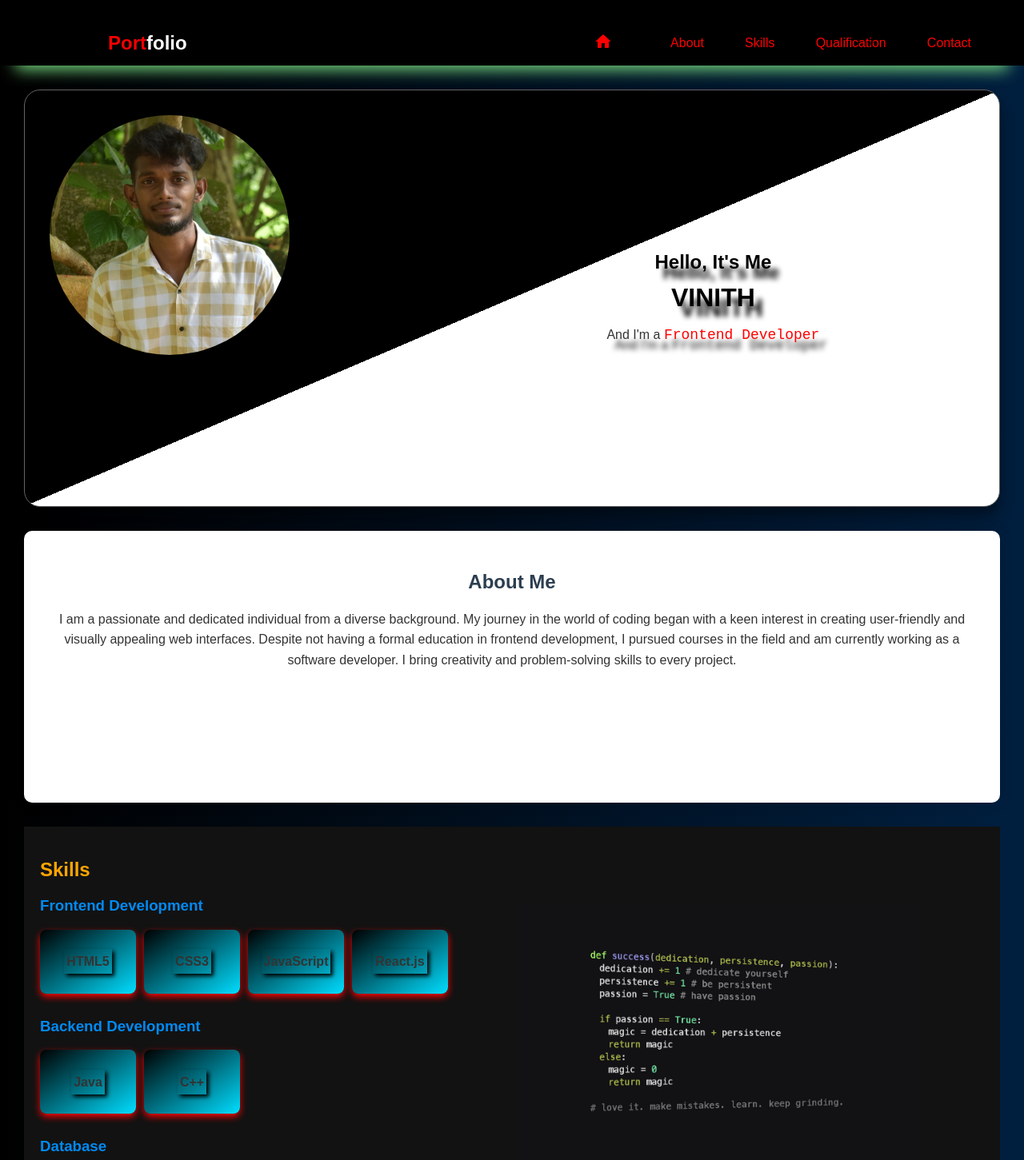
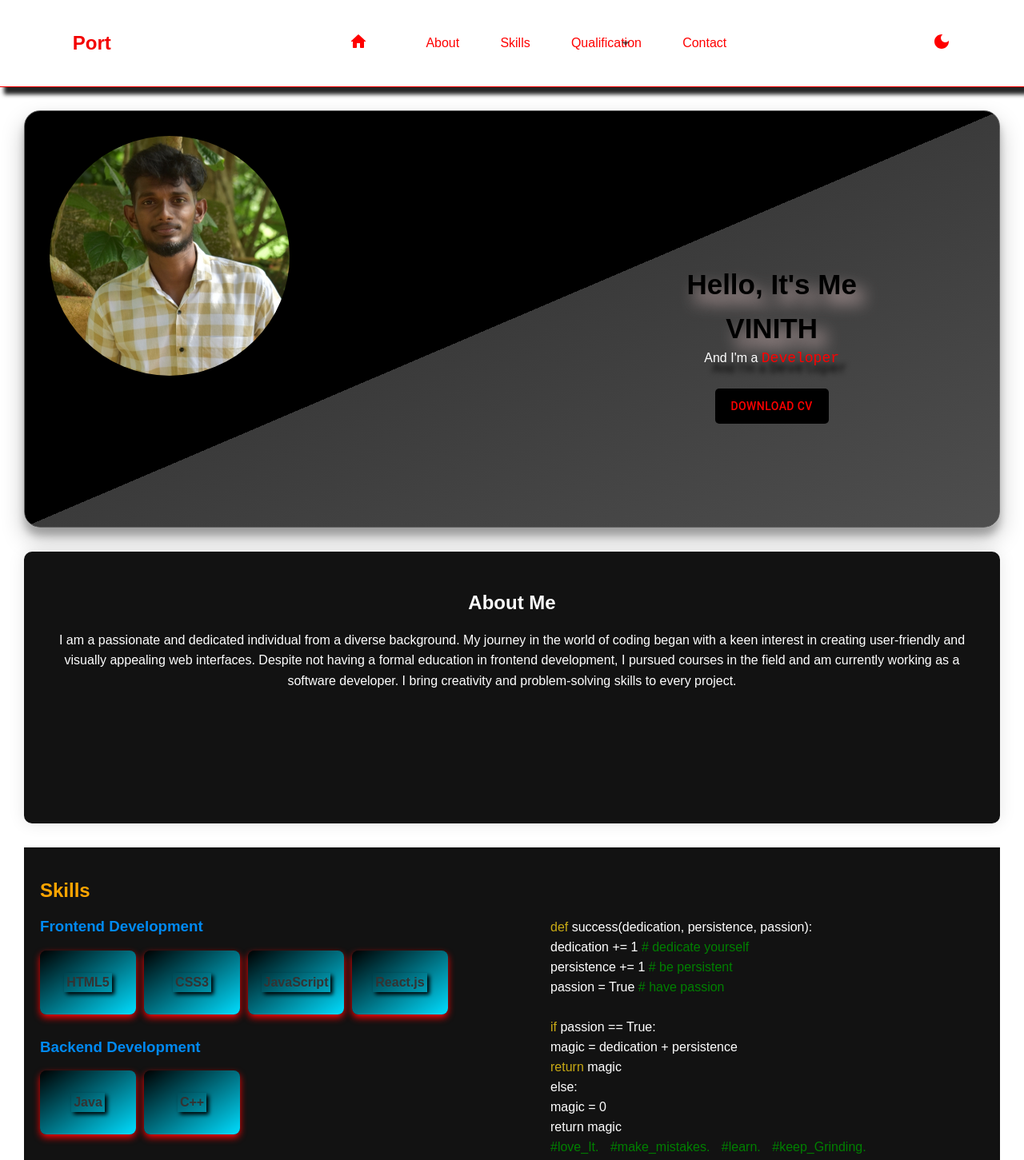
Before and after one commit to vinithp03/Vinith_PersonalPortfolio_website_React, a React (Create React App) app: page / in a window 1280 px wide. Shown: the top 1451 px of the page at 80% size. Built offline with nearby package versions, Linux system fonts and the light colour scheme.

Commit message:
second commit

```diff
--- a/src/App.css
+++ b/src/App.css
@@ -4,7 +4,7 @@ body {
   margin: 0;
   padding: 0;
   font-family: 'Arial', sans-serif;
-  background: linear-gradient(90deg, #000000, #001F3F); /* Bluish-black gradient */
+  background: linear-gradient(90deg, #ffffff, #ffffff); /* Bluish-black gradient */
   color: #000000; /* Set the text color to white or a light color */
 }
 
--- a/src/components/Navbar.css
+++ b/src/components/Navbar.css
@@ -1,29 +1,27 @@
 /* Navbar.css */
 
 .navbar {
-  background-color: #000000;
-  color: #fc0000;
   padding: 1rem 0;
-  box-shadow: rgb(117, 215, 125) 0px 25px 20px -20px;
-  height: 50px;
+  box-shadow: 0px 5px 5px -5px;
   width: 100%;
+  transition: background-color 0.5s ease;
+  outline: 1px solid red;
 }
 
 .container {
   display: flex;
-  justify-content: space-between;
+  justify-content: space-evenly;
+  gap: 100px;
   align-items: center;
 }
 
 .logo {
-  margin-left: 135px;
   font-size: 1.5rem;
   font-weight: bold;
-  color: #ff0000;
-  text-decoration: none;
+  cursor: pointer;
+
 }
 
-/* Styles for the first half of the word */
 .first-half {
   color: #f30000;
 }
@@ -38,7 +36,9 @@
   align-items: center;
   gap: 1.2rem;
   margin-right: 50px;
-
+}
+.homii{
+  list-style: none;
 }
 
 .nav-item {
@@ -46,9 +46,8 @@
   color: #ff0000;
   padding: 0.5rem 1rem;
   border-radius: 4px;
-  transition: background 0.3s ease; /* Change to 'background' */
+  transition: background 0.3s ease;
   cursor: pointer;
-  display: inline-block;
 
 }
 
@@ -56,6 +55,30 @@
   background-color: #00baf3;
 }
 
-.nav1{
+.nav1 {
   display: flex;
 }
+
+.light-theme {
+  background-color: #ffffff;
+  color: #000000;
+  box-shadow: 5px 10px 5px rgb(37, 37, 37);
+}
+
+.dark-theme {
+  background-color: #000000;
+  color: #ffffff;
+  box-shadow: 5px 10px 5px rgb(37, 37, 37);
+}
+
+.theme-toggle {
+  cursor: pointer;
+  font-weight: bold;
+  color: #ff0000;
+  transition: filter 0.3s ease; /* Add smooth transition */
+}
+
+.theme-toggle:hover {
+  color: #ffffff;
+  filter: drop-shadow(0 0 5px #dbf300) drop-shadow(0 0 20px #f3ef00) drop-shadow(0 0 30px #e3f300) brightness(1.2); /* Adjust glow effect and brightness on hover */
+}
--- a/src/components/Navbar.js
+++ b/src/components/Navbar.js
@@ -1,11 +1,19 @@
 // Navbar.js
 
-import React from 'react';
+import React, { useState } from 'react';
 import './Navbar.css';
 import HomeRoundedIcon from "@mui/icons-material/HomeRounded";
 import QualificationSelect from './QualificationSelect';
+import DarkModeSharpIcon from '@mui/icons-material/DarkModeSharp';
+import TipsAndUpdatesSharpIcon from '@mui/icons-material/TipsAndUpdatesSharp';
 
 const Navbar = () => {
+  const [isLightTheme, setIsLightTheme] = useState(true);
+
+  const toggleTheme = () => {
+    setIsLightTheme((prevTheme) => !prevTheme);
+  };
+
   const scrollToSection = (sectionId) => {
     const section = document.getElementById(sectionId);
     if (section) {
@@ -13,9 +21,8 @@ const Navbar = () => {
     }
   };
 
-
   return (
-    <nav className="navbar">
+    <nav className={`navbar ${isLightTheme ? 'light-theme' : 'dark-theme'}`}>
       <div className="container">
         <div className="logo" onClick={() => scrollToSection('home')}>
           <span className="first-half">Port</span>
@@ -42,6 +49,10 @@ const Navbar = () => {
             </li>
           </ul>
         </div>
+        <div className="theme-toggle" onClick={toggleTheme}>
+
+          {isLightTheme ? <DarkModeSharpIcon/> : <TipsAndUpdatesSharpIcon/>}
+        </div>
       </div>
     </nav>
   );
--- a/src/components/Profile.css
+++ b/src/components/Profile.css
@@ -3,8 +3,9 @@
 .profile-container {
   display: flex;
   height: 65vh;
+  gap: 100px;
   border: 1px solid rgba(0, 0, 0, 0.267);
-  background: linear-gradient(to bottom right, #000000 0%,  #000000 50%, #ffffff 50%, #ffffff 100%);
+  background: linear-gradient(to bottom right, #000000 0%,  #000000 50%, #3b3b3b 50%, #4e4e4e 100%);
   background-size: 100% 100%;
   margin: 30px;
   box-shadow: rgba(0, 0, 0, 0.25) 0px 14px 28px, rgba(0, 0, 0, 0.22) 0px 10px 10px;
@@ -30,6 +31,7 @@
 }
 
 .profile-info {
+  margin-top: 50px;
   display: flex;
   flex-direction: column;
   justify-content: center;
@@ -54,16 +56,20 @@
 .profile-info h1 {
   font-family: sans-serif;
   margin: 0;
+  font-size: 35px;
   color: #000000;
-  filter: drop-shadow(10px 13px 3px rgb(0, 0, 0));
-  line-height: 45px ;
+  filter: drop-shadow(10px 13px 10px rgb(203, 176, 176));
+  line-height: 35px ;
+  margin-top: 20px;
 }
 
 .profile-info p {
   font-family: sans-serif;
   margin-top: 10px;
   filter: drop-shadow(10px 13px 3px rgb(0, 0, 0));
+  color: #ffffff;
 }
+
 
 .role{
   color: red;
@@ -71,3 +77,19 @@
   font-size: 18px;
 
 }
+
+.profile-info button {
+  margin-top: 20px; /* Adjust the spacing */
+  padding: 10px 20px;
+  background-color: #000000; /* Blue color */
+  color: #ff0000; /* White text color */
+  border: none;
+  border-radius: 5px;
+  cursor: pointer;
+  transition: background-color 0.3s ease; /* Add a smooth transition effect */
+}
+
+.profile-info button:hover {
+  background-color: #ffffff; /* Darker blue on hover */
+  box-shadow: 0px 0px 10px #ff0000;
+}
--- a/src/components/Profile.js
+++ b/src/components/Profile.js
@@ -1,9 +1,21 @@
-// Profile.js
-
 import React from 'react';
 import './Profile.css'; // Import your CSS file for styling
+import Button from '@mui/material/Button';
 
 const Profile = () => {
+  // Function to handle CV download
+  const handleDownloadCV = () => {
+    // Provide the correct path to your CV file
+    const cvPath = '../Vinith_cv.pdf';
+    // Create a temporary link element
+    const link = document.createElement('a');
+    // Set the download attribute and file path
+    link.download = 'Vinith_CV.pdf';
+    link.href = cvPath;
+    // Trigger a click on the link to start the download
+    link.click();
+  };
+
   return (
     <div className="profile-container">
       <div className="profile-image">
@@ -12,7 +24,10 @@ const Profile = () => {
       <div className="profile-info">
         <h2>Hello, It's Me</h2>
         <h1>VINITH</h1>
-        <p>And I'm a <span className='role'>Frontend Developer</span></p>
+        <p>And I'm a <span className="role">Developer</span></p>
+        <Button variant="outlined" color="error" onClick={handleDownloadCV}>
+        Download CV
+        </Button>
       </div>
     </div>
   );
--- a/src/contents/About.css
+++ b/src/contents/About.css
@@ -6,16 +6,16 @@
   margin: 30px;
   padding: 30px;
   border-radius: 10px;
-  background-color: #ffffff;
+  background-color:#121212;
   box-shadow: 0 0 20px rgba(0, 0, 0, 0.1);
 }
 
 h2 {
-  color: #2c3e50; /* Dark grayish blue */
+  color: #ffffff; /* Dark grayish blue */
 }
 
-p {
-  color: #34495e; /* Grayish blue */
+.aboutme{
+  color: #ffffff; /* Grayish blue */
   font-size: 16px;
   line-height: 1.6;
 }
--- a/src/contents/About.js
+++ b/src/contents/About.js
@@ -5,7 +5,7 @@ const About = () => {
   return (
     <div className="about-container">
       <h2>About Me</h2>
-      <p>
+      <p className='aboutme'>
         I am a passionate and dedicated individual from a diverse background.
         My journey in the world of coding began with a keen interest in creating
         user-friendly and visually appealing web interfaces. Despite not having
--- a/src/contents/Skills.css
+++ b/src/contents/Skills.css
@@ -15,14 +15,6 @@
   .skl{
     color: white;
   }
-
-  .skilimg {
-    width: 500px;
-    height: 350px;
-    padding: 15%;
-    filter: brightness(90%) contrast(96.5%) hue-rotate(30deg);
-  }
-
 
   .skill-category {
     margin-bottom: 20px;
@@ -61,3 +53,23 @@
     transform: scale(1.05); /* Scale up on hover for an interactive effect */
     box-shadow: 0 8px 16px rgba(0, 0, 0, 0.2); /* Increase box shadow on hover */
   }
+
+  .comment{
+    color: green;
+  }
+
+  .skillImgae {
+    padding-top: 5%;
+    padding-left: 10%;
+    padding-right: 10%;
+    line-height: 30px;
+  }
+
+  .code{
+    color: white;
+    line-height: 25px;
+  }
+
+  .orange{
+    color: rgb(200, 170, 21);
+  }
--- a/src/contents/Skills.js
+++ b/src/contents/Skills.js
@@ -36,11 +36,24 @@ const Skills = () => {
         <div className="skill-box">
           <p>SQL</p>
         </div>
-
+               <span className='orange'></span>
       </div>
     </div>
     <div className="skillImgae">
-    <img className='skilimg' src="../routine.png" alt="Profile" />
+      <p className='code'>
+      <span className='orange'>def</span> success(dedication, persistence, passion):<br/>
+          dedication += 1  <span className='comment'> # dedicate yourself </span> <br/>
+          persistence += 1 <span className='comment'> # be persistent </span> <br/>
+          passion = True  <span className='comment'> # have passion</span> <br/><br/>
+          <span className='orange'>if</span> passion == True: <br/>
+          magic = dedication + persistence <br/>
+          <span className='orange'>return</span> magic <br/>
+          else: <br/>
+          magic = 0 <br/>
+          return magic <br/>
+
+          <span className='comment' style={ {wordSpacing:'10px'} }> #love_It.  #make_mistakes.  #learn.  #keep_Grinding. </span>
+    </p>
     </div>
 
     </div>
```
Also changed, not shown: public/routine.jpg (deleted), 1 other file (tests, documents, lock files or other folders).
